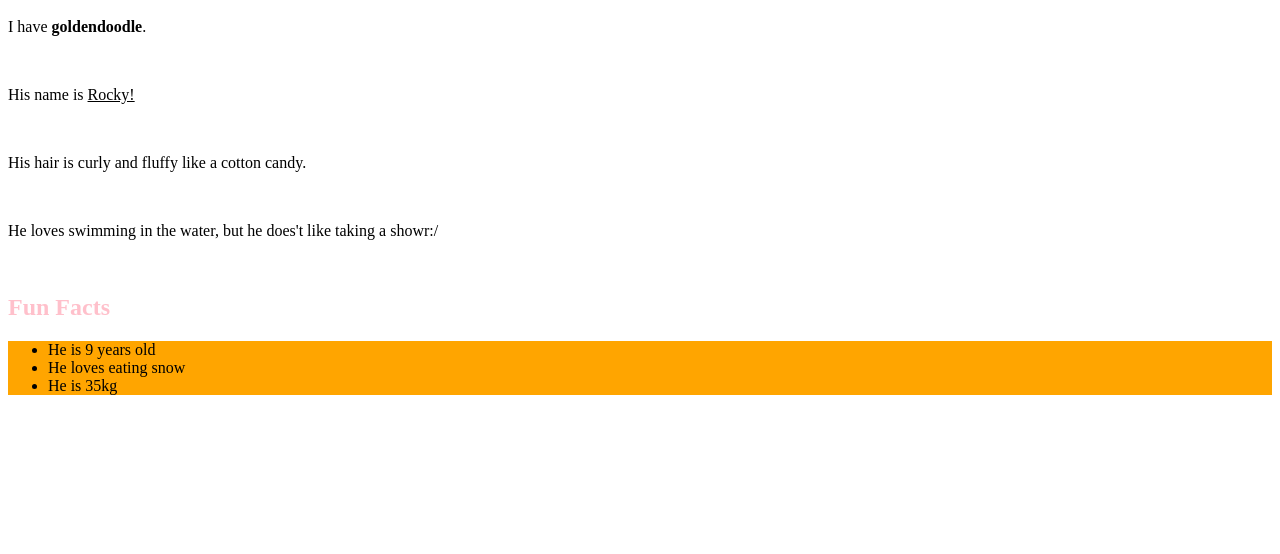
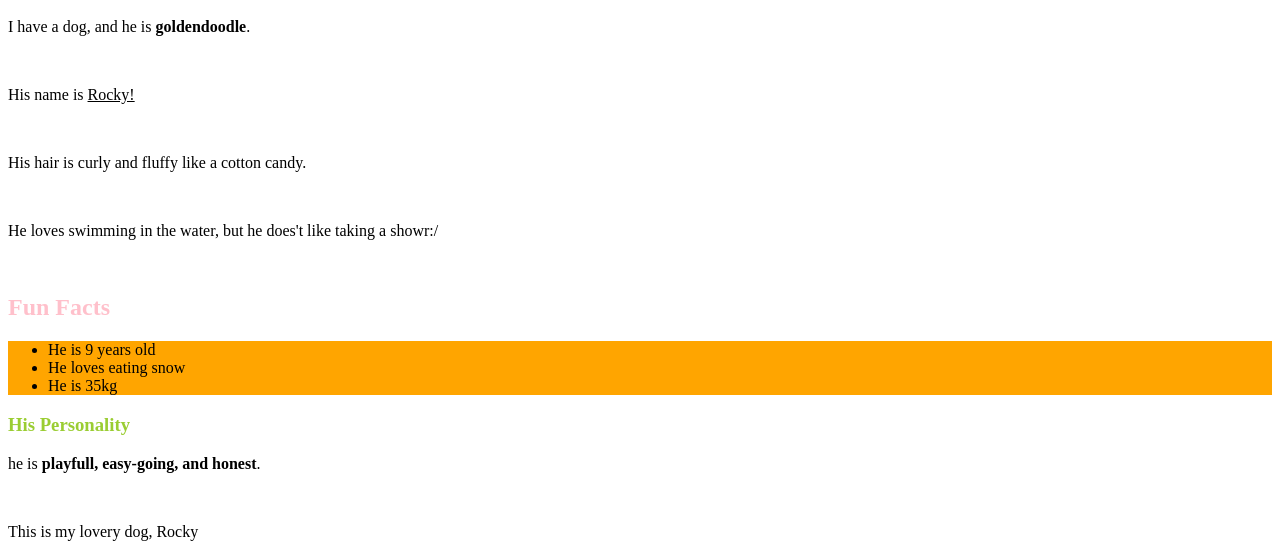
Before and after one commit to KozyTamai/Dogs, a plain HTML site: page KozysFavoriteDog.html in a window 1280 px wide. Shown: the part 48-602 px from the top of the page. Drawn offline with Linux system fonts and the light colour scheme.

Commit message:
added sentences and a pic in KozysFavoriteDog.html

```diff
--- a/KozysFavoriteDog.html
+++ b/KozysFavoriteDog.html
@@ -11,6 +11,10 @@
              color: pink;
          }
 
+         h3{
+             color: yellowgreen;
+         }
+
 
         ul {
             background-color:orange ;
@@ -19,7 +23,7 @@
 </head>
 <body>
     <h1>My favorite Dog</h1>
-    <p>I have <b>goldendoodle</b>.<p><br>
+    <p>I have a dog, and he is <b>goldendoodle</b>.<p><br>
     <p>His name is <u>Rocky!</u></p><br>
     <p>His hair is curly and fluffy like a cotton candy.</p><br>
     <p>He loves swimming in the water, but he does't like taking a showr:/</p><br>
@@ -29,6 +33,10 @@
         <li>He loves eating snow</li>
         <li>He is 35kg</li>
     </ul>
+    <h3>His Personality</h3>
+    <p>he is <b>playfull, easy-going, and honest</b>.</p><br>
+    <p>This is my lovery dog, Rocky</p>
+    <img src="mydog.JPG" alt="The cutest" with=20% height=15%>
 
 </body>
 <html>
```
